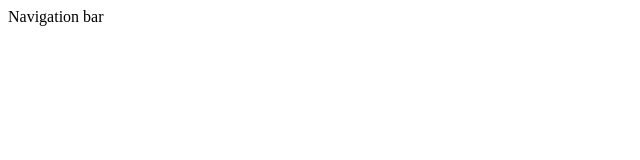
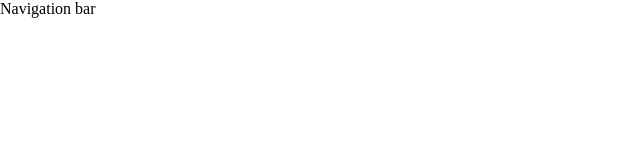
Before and after one commit to alperenozdnc/brothers-room, a React (Vite) app: page / in a window 1280 px wide. Shown: the top 160 px of the page, without its empty margins (0-640 px from the left). Built offline with nearby package versions, Linux system fonts and the light colour scheme.

Commit message:
style: reset file

```diff
--- a/src/App.tsx
+++ b/src/App.tsx
@@ -1,6 +1,8 @@
 import React from "react";
 
 import { Navigation } from "./components";
+
+import "./reset.css";
 
 const App: React.FC = () => {
     return (
--- /dev/null
+++ b/src/reset.css
@@ -0,0 +1,36 @@
+*,
+*::before,
+*::after {
+    margin: 0;
+    padding: 0;
+    box-sizing: border-box;
+}
+
+body {
+  -webkit-font-smoothing: antialiased;
+}
+
+img, picture, video, canvas, svg {
+  display: block;
+  max-width: 100%;
+}
+
+input, button, textarea, select {
+  font: inherit;
+}
+
+p, h1, h2, h3, h4, h5, h6 {
+  overflow-wrap: break-word;
+}
+
+p {
+  text-wrap: pretty;
+}
+
+h1, h2, h3, h4, h5, h6 {
+  text-wrap: balance;
+}
+
+#root, #__next {
+  isolation: isolate;
+}
```
